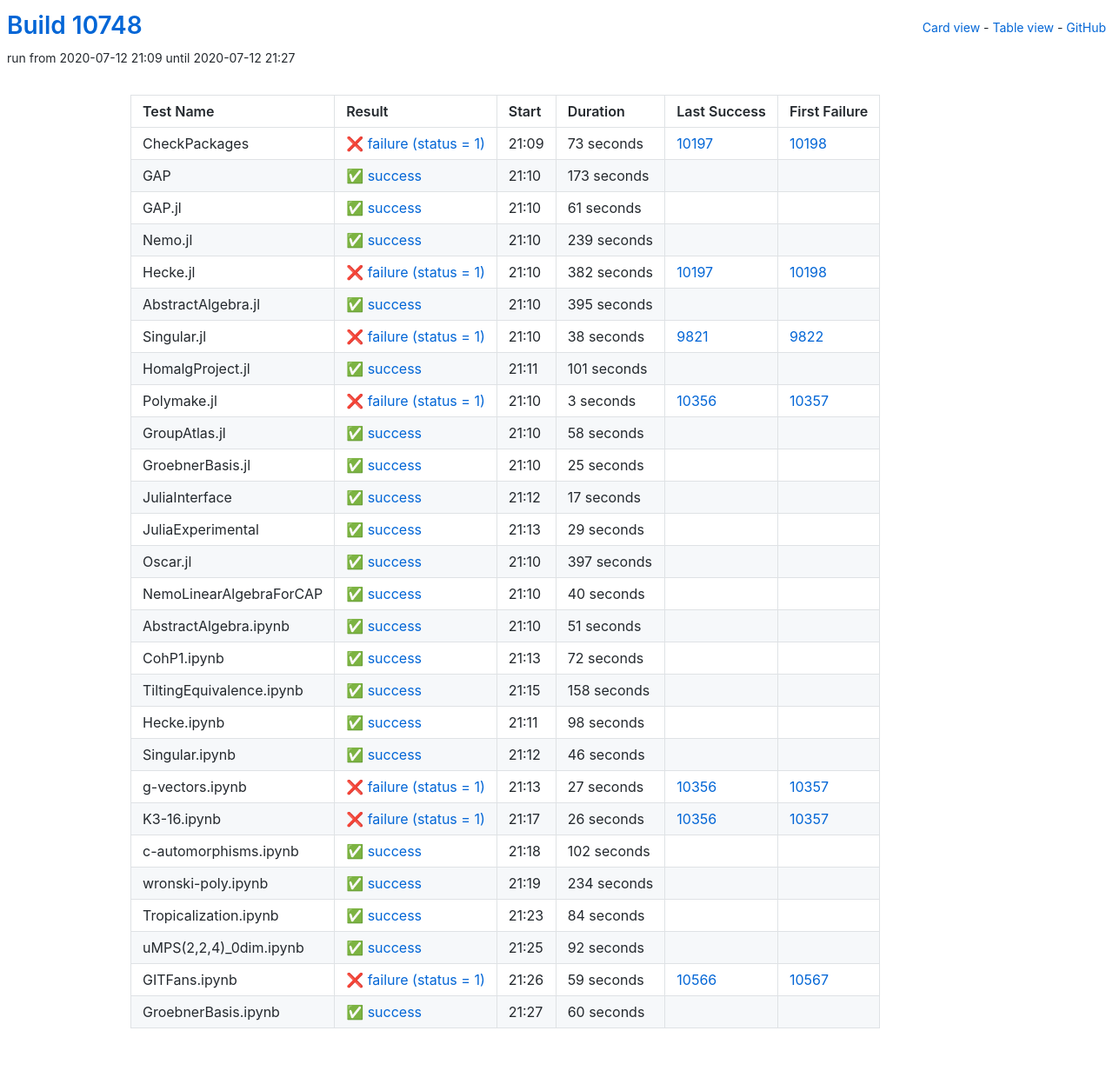
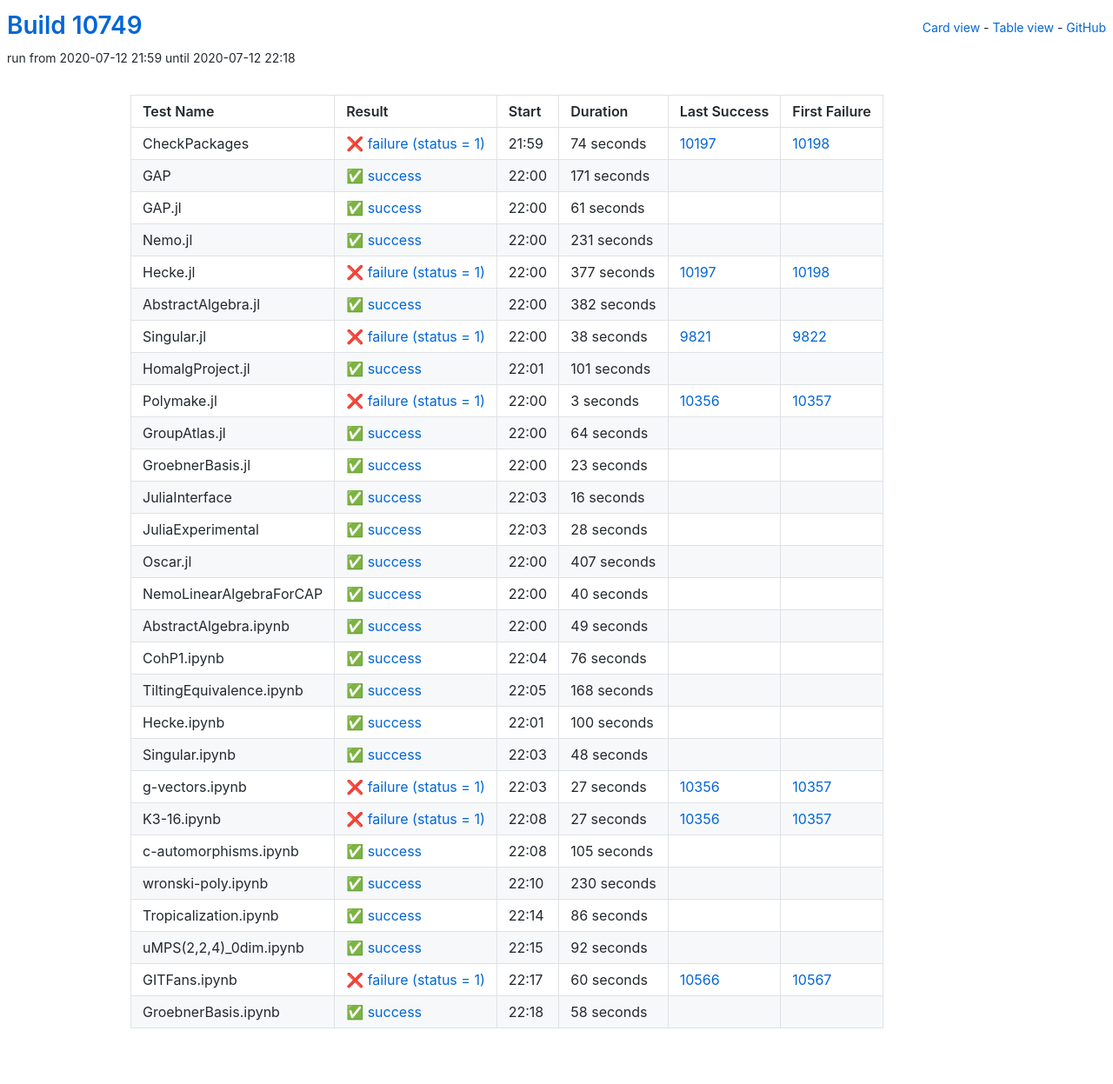
Before and after one commit to oscar-system/oscar-ci-status, a Jekyll site: the page built from table.html, in a window 1280 px wide. Shown: the whole page at 87% size. Built offline with Jekyll 4.4.1, drawn with Linux system fonts in a browser that asks for light colours.

Commit message:
Build #10749

```diff
--- a/_data/ci.yml
+++ b/_data/ci.yml
@@ -1,6 +1,6 @@
 ---
-build: 10748
-build_url: https://oscarci.mathematik.uni-kl.de/job/oscar/10748/
+build: 10749
+build_url: https://oscarci.mathematik.uni-kl.de/job/oscar/10749/
 job: oscar
 organization: oscar-system
 repo: oscar-ci-status
@@ -8,32 +8,32 @@ repourl: https://github.com/oscar-system/oscar-ci-status
 tests:
 - name: CheckPackages
   id: checkpackages
-  log: https://oscarci.mathematik.uni-kl.de/job/oscar/10748/artifact/logs/build-10748/CheckPackages.log
-  start: 2020-07-12 21:09
+  log: https://oscarci.mathematik.uni-kl.de/job/oscar/10749/artifact/logs/build-10749/CheckPackages.log
+  start: 2020-07-12 21:59
   success: false
   exitcode: 1
   status: failure
-  duration: 73
+  duration: 74
   last_success: 10197
   last_success_url: https://oscarci.mathematik.uni-kl.de/job/oscar/10197/
   first_failure: 10198
   first_failure_url: https://oscarci.mathematik.uni-kl.de/job/oscar/10198/
 - name: GAP
   id: gap
-  log: https://oscarci.mathematik.uni-kl.de/job/oscar/10748/artifact/logs/build-10748/GAP.log
-  start: 2020-07-12 21:10
+  log: https://oscarci.mathematik.uni-kl.de/job/oscar/10749/artifact/logs/build-10749/GAP.log
+  start: 2020-07-12 22:00
   success: true
   exitcode: 0
   status: success
-  duration: 173
+  duration: 171
   last_success: false
   last_success_url:
   first_failure: false
   first_failure_url:
 - name: GAP.jl
   id: gap-jl
-  log: https://oscarci.mathematik.uni-kl.de/job/oscar/10748/artifact/logs/build-10748/GAP.jl.log
-  start: 2020-07-12 21:10
+  log: https://oscarci.mathematik.uni-kl.de/job/oscar/10749/artifact/logs/build-10749/GAP.jl.log
+  start: 2020-07-12 22:00
   success: true
   exitcode: 0
   status: success
@@ -44,44 +44,44 @@ tests:
   first_failure_url:
 - name: Nemo.jl
   id: nemo-jl
-  log: https://oscarci.mathematik.uni-kl.de/job/oscar/10748/artifact/logs/build-10748/Nemo.jl.log
-  start: 2020-07-12 21:10
+  log: https://oscarci.mathematik.uni-kl.de/job/oscar/10749/artifact/logs/build-10749/Nemo.jl.log
+  start: 2020-07-12 22:00
   success: true
   exitcode: 0
   status: success
-  duration: 239
+  duration: 231
   last_success: false
   last_success_url:
   first_failure: false
   first_failure_url:
 - name: Hecke.jl
   id: hecke-jl
-  log: https://oscarci.mathematik.uni-kl.de/job/oscar/10748/artifact/logs/build-10748/Hecke.jl.log
-  start: 2020-07-12 21:10
+  log: https://oscarci.mathematik.uni-kl.de/job/oscar/10749/artifact/logs/build-10749/Hecke.jl.log
+  start: 2020-07-12 22:00
   success: false
   exitcode: 1
   status: failure
-  duration: 382
+  duration: 377
   last_success: 10197
   last_success_url: https://oscarci.mathematik.uni-kl.de/job/oscar/10197/
   first_failure: 10198
   first_failure_url: https://oscarci.mathematik.uni-kl.de/job/oscar/10198/
 - name: AbstractAlgebra.jl
   id: abstractalgebra-jl
-  log: https://oscarci.mathematik.uni-kl.de/job/oscar/10748/artifact/logs/build-10748/AbstractAlgebra.jl.log
-  start: 2020-07-12 21:10
+  log: https://oscarci.mathematik.uni-kl.de/job/oscar/10749/artifact/logs/build-10749/AbstractAlgebra.jl.log
+  start: 2020-07-12 22:00
   success: true
   exitcode: 0
   status: success
-  duration: 395
+  duration: 382
   last_success: false
   last_success_url:
   first_failure: false
   first_failure_url:
 - name: Singular.jl
   id: singular-jl
-  log: https://oscarci.mathematik.uni-kl.de/job/oscar/10748/artifact/logs/build-10748/Singular.jl.log
-  start: 2020-07-12 21:10
+  log: https://oscarci.mathematik.uni-kl.de/job/oscar/10749/artifact/logs/build-10749/Singular.jl.log
+  start: 2020-07-12 22:00
   success: false
   exitcode: 1
   status: failure
@@ -92,8 +92,8 @@ tests:
   first_failure_url: https://oscarci.mathematik.uni-kl.de/job/oscar/9822/
 - name: HomalgProject.jl
   id: homalgproject-jl
-  log: https://oscarci.mathematik.uni-kl.de/job/oscar/10748/artifact/logs/build-10748/HomalgProject.jl.log
-  start: 2020-07-12 21:11
+  log: https://oscarci.mathematik.uni-kl.de/job/oscar/10749/artifact/logs/build-10749/HomalgProject.jl.log
+  start: 2020-07-12 22:01
   success: true
   exitcode: 0
   status: success
@@ -104,8 +104,8 @@ tests:
   first_failure_url:
 - name: Polymake.jl
   id: polymake-jl
-  log: https://oscarci.mathematik.uni-kl.de/job/oscar/10748/artifact/logs/build-10748/Polymake.jl.log
-  start: 2020-07-12 21:10
+  log: https://oscarci.mathematik.uni-kl.de/job/oscar/10749/artifact/logs/build-10749/Polymake.jl.log
+  start: 2020-07-12 22:00
   success: false
   exitcode: 1
   status: failure
@@ -116,68 +116,68 @@ tests:
   first_failure_url: https://oscarci.mathematik.uni-kl.de/job/oscar/10357/
 - name: GroupAtlas.jl
   id: groupatlas-jl
-  log: https://oscarci.mathematik.uni-kl.de/job/oscar/10748/artifact/logs/build-10748/GroupAtlas.jl.log
-  start: 2020-07-12 21:10
+  log: https://oscarci.mathematik.uni-kl.de/job/oscar/10749/artifact/logs/build-10749/GroupAtlas.jl.log
+  start: 2020-07-12 22:00
   success: true
   exitcode: 0
   status: success
-  duration: 58
+  duration: 64
   last_success: false
   last_success_url:
   first_failure: false
   first_failure_url:
 - name: GroebnerBasis.jl
   id: groebnerbasis-jl
-  log: https://oscarci.mathematik.uni-kl.de/job/oscar/10748/artifact/logs/build-10748/GroebnerBasis.jl.log
-  start: 2020-07-12 21:10
+  log: https://oscarci.mathematik.uni-kl.de/job/oscar/10749/artifact/logs/build-10749/GroebnerBasis.jl.log
+  start: 2020-07-12 22:00
   success: true
   exitcode: 0
   status: success
-  duration: 25
+  duration: 23
   last_success: false
   last_success_url:
   first_failure: false
   first_failure_url:
 - name: JuliaInterface
   id: juliainterface
-  log: https://oscarci.mathematik.uni-kl.de/job/oscar/10748/artifact/logs/build-10748/JuliaInterface.log
-  start: 2020-07-12 21:12
+  log: https://oscarci.mathematik.uni-kl.de/job/oscar/10749/artifact/logs/build-10749/JuliaInterface.log
+  start: 2020-07-12 22:03
   success: true
   exitcode: 0
   status: success
-  duration: 17
+  duration: 16
   last_success: false
   last_success_url:
   first_failure: false
   first_failure_url:
 - name: JuliaExperimental
   id: juliaexperimental
-  log: https://oscarci.mathematik.uni-kl.de/job/oscar/10748/artifact/logs/build-10748/JuliaExperimental.log
-  start: 2020-07-12 21:13
+  log: https://oscarci.mathematik.uni-kl.de/job/oscar/10749/artifact/logs/build-10749/JuliaExperimental.log
+  start: 2020-07-12 22:03
   success: true
   exitcode: 0
   status: success
-  duration: 29
+  duration: 28
   last_success: false
   last_success_url:
   first_failure: false
   first_failure_url:
 - name: Oscar.jl
   id: oscar-jl
-  log: https://oscarci.mathematik.uni-kl.de/job/oscar/10748/artifact/logs/build-10748/Oscar.jl.log
-  start: 2020-07-12 21:10
+  log: https://oscarci.mathematik.uni-kl.de/job/oscar/10749/artifact/logs/build-10749/Oscar.jl.log
+  start: 2020-07-12 22:00
   success: true
   exitcode: 0
   status: success
-  duration: 397
+  duration: 407
   last_success: false
   last_success_url:
   first_failure: false
   first_failure_url:
 - name: NemoLinearAlgebraForCAP
   id: nemolinearalgebraforcap
-  log: https://oscarci.mathematik.uni-kl.de/job/oscar/10748/artifact/logs/build-10748/NemoLinearAlgebraForCAP.log
-  start: 2020-07-12 21:10
+  log: https://oscarci.mathematik.uni-kl.de/job/oscar/10749/artifact/logs/build-10749/NemoLinearAlgebraForCAP.log
+  start: 2020-07-12 22:00
   success: true
   exitcode: 0
   status: success
@@ -188,68 +188,68 @@ tests:
   first_failure_url:
 - name: AbstractAlgebra.ipynb
   id: abstractalgebra-ipynb
-  log: https://oscarci.mathematik.uni-kl.de/job/oscar/10748/artifact/logs/build-10748/AbstractAlgebra.ipynb.log
-  start: 2020-07-12 21:10
+  log: https://oscarci.mathematik.uni-kl.de/job/oscar/10749/artifact/logs/build-10749/AbstractAlgebra.ipynb.log
+  start: 2020-07-12 22:00
   success: true
   exitcode: 0
   status: success
-  duration: 51
+  duration: 49
   last_success: false
   last_success_url:
   first_failure: false
   first_failure_url:
 - name: CohP1.ipynb
   id: cohp1-ipynb
-  log: https://oscarci.mathematik.uni-kl.de/job/oscar/10748/artifact/logs/build-10748/CohP1.ipynb.log
-  start: 2020-07-12 21:13
+  log: https://oscarci.mathematik.uni-kl.de/job/oscar/10749/artifact/logs/build-10749/CohP1.ipynb.log
+  start: 2020-07-12 22:04
   success: true
   exitcode: 0
   status: success
-  duration: 72
+  duration: 76
   last_success: false
   last_success_url:
   first_failure: false
   first_failure_url:
 - name: TiltingEquivalence.ipynb
   id: tiltingequivalence-ipynb
-  log: https://oscarci.mathematik.uni-kl.de/job/oscar/10748/artifact/logs/build-10748/TiltingEquivalence.ipynb.log
-  start: 2020-07-12 21:15
+  log: https://oscarci.mathematik.uni-kl.de/job/oscar/10749/artifact/logs/build-10749/TiltingEquivalence.ipynb.log
+  start: 2020-07-12 22:05
   success: true
   exitcode: 0
   status: success
-  duration: 158
+  duration: 168
   last_success: false
   last_success_url:
   first_failure: false
   first_failure_url:
 - name: Hecke.ipynb
   id: hecke-ipynb
-  log: https://oscarci.mathematik.uni-kl.de/job/oscar/10748/artifact/logs/build-10748/Hecke.ipynb.log
-  start: 2020-07-12 21:11
+  log: https://oscarci.mathematik.uni-kl.de/job/oscar/10749/artifact/logs/build-10749/Hecke.ipynb.log
+  start: 2020-07-12 22:01
   success: true
   exitcode: 0
   status: success
-  duration: 98
+  duration: 100
   last_success: false
   last_success_url:
   first_failure: false
   first_failure_url:
 - name: Singular.ipynb
   id: singular-ipynb
-  log: https://oscarci.mathematik.uni-kl.de/job/oscar/10748/artifact/logs/build-10748/Singular.ipynb.log
-  start: 2020-07-12 21:12
+  log: https://oscarci.mathematik.uni-kl.de/job/oscar/10749/artifact/logs/build-10749/Singular.ipynb.log
+  start: 2020-07-12 22:03
   success: true
   exitcode: 0
   status: success
-  duration: 46
+  duration: 48
   last_success: false
   last_success_url:
   first_failure: false
   first_failure_url:
 - name: g-vectors.ipynb
   id: g-vectors-ipynb
-  log: https://oscarci.mathematik.uni-kl.de/job/oscar/10748/artifact/logs/build-10748/g-vectors.ipynb.log
-  start: 2020-07-12 21:13
+  log: https://oscarci.mathematik.uni-kl.de/job/oscar/10749/artifact/logs/build-10749/g-vectors.ipynb.log
+  start: 2020-07-12 22:03
   success: false
   exitcode: 1
   status: failure
@@ -260,56 +260,56 @@ tests:
   first_failure_url: https://oscarci.mathematik.uni-kl.de/job/oscar/10357/
 - name: K3-16.ipynb
   id: k3-16-ipynb
-  log: https://oscarci.mathematik.uni-kl.de/job/oscar/10748/artifact/logs/build-10748/K3-16.ipynb.log
-  start: 2020-07-12 21:17
+  log: https://oscarci.mathematik.uni-kl.de/job/oscar/10749/artifact/logs/build-10749/K3-16.ipynb.log
+  start: 2020-07-12 22:08
   success: false
   exitcode: 1
   status: failure
-  duration: 26
+  duration: 27
   last_success: 10356
   last_success_url: https://oscarci.mathematik.uni-kl.de/job/oscar/10356/
   first_failure: 10357
   first_failure_url: https://oscarci.mathematik.uni-kl.de/job/oscar/10357/
 - name: c-automorphisms.ipynb
   id: c-automorphisms-ipynb
-  log: https://oscarci.mathematik.uni-kl.de/job/oscar/10748/artifact/logs/build-10748/c-automorphisms.ipynb.log
-  start: 2020-07-12 21:18
+  log: https://oscarci.mathematik.uni-kl.de/job/oscar/10749/artifact/logs/build-10749/c-automorphisms.ipynb.log
+  start: 2020-07-12 22:08
   success: true
   exitcode: 0
   status: success
-  duration: 102
+  duration: 105
   last_success: false
   last_success_url:
   first_failure: false
   first_failure_url:
 - name: wronski-poly.ipynb
   id: wronski-poly-ipynb
-  log: https://oscarci.mathematik.uni-kl.de/job/oscar/10748/artifact/logs/build-10748/wronski-poly.ipynb.log
-  start: 2020-07-12 21:19
+  log: https://oscarci.mathematik.uni-kl.de/job/oscar/10749/artifact/logs/build-10749/wronski-poly.ipynb.log
+  start: 2020-07-12 22:10
   success: true
   exitcode: 0
   status: success
-  duration: 234
+  duration: 230
   last_success: false
   last_success_url:
   first_failure: false
   first_failure_url:
 - name: Tropicalization.ipynb
   id: tropicalization-ipynb
-  log: https://oscarci.mathematik.uni-kl.de/job/oscar/10748/artifact/logs/build-10748/Tropicalization.ipynb.log
-  start: 2020-07-12 21:23
+  log: https://oscarci.mathematik.uni-kl.de/job/oscar/10749/artifact/logs/build-10749/Tropicalization.ipynb.log
+  start: 2020-07-12 22:14
   success: true
   exitcode: 0
   status: success
-  duration: 84
+  duration: 86
   last_success: false
   last_success_url:
   first_failure: false
   first_failure_url:
 - name: uMPS(2,2,4)_0dim.ipynb
   id: umps-2-2-4-0dim-ipynb
-  log: https://oscarci.mathematik.uni-kl.de/job/oscar/10748/artifact/logs/build-10748/uMPS-2-2-4-_0dim.ipynb.log
-  start: 2020-07-12 21:25
+  log: https://oscarci.mathematik.uni-kl.de/job/oscar/10749/artifact/logs/build-10749/uMPS-2-2-4-_0dim.ipynb.log
+  start: 2020-07-12 22:15
   success: true
   exitcode: 0
   status: success
@@ -320,24 +320,24 @@ tests:
   first_failure_url:
 - name: GITFans.ipynb
   id: gitfans-ipynb
-  log: https://oscarci.mathematik.uni-kl.de/job/oscar/10748/artifact/logs/build-10748/GITFans.ipynb.log
-  start: 2020-07-12 21:26
+  log: https://oscarci.mathematik.uni-kl.de/job/oscar/10749/artifact/logs/build-10749/GITFans.ipynb.log
+  start: 2020-07-12 22:17
   success: false
   exitcode: 1
   status: failure
-  duration: 59
+  duration: 60
   last_success: 10566
   last_success_url: https://oscarci.mathematik.uni-kl.de/job/oscar/10566/
   first_failure: 10567
   first_failure_url: https://oscarci.mathematik.uni-kl.de/job/oscar/10567/
 - name: GroebnerBasis.ipynb
   id: groebnerbasis-ipynb
-  log: https://oscarci.mathematik.uni-kl.de/job/oscar/10748/artifact/logs/build-10748/GroebnerBasis.ipynb.log
-  start: 2020-07-12 21:27
+  log: https://oscarci.mathematik.uni-kl.de/job/oscar/10749/artifact/logs/build-10749/GroebnerBasis.ipynb.log
+  start: 2020-07-12 22:18
   success: true
   exitcode: 0
   status: success
-  duration: 60
+  duration: 58
   last_success: false
   last_success_url:
   first_failure: false
```
Also changed, not shown: README.md.
